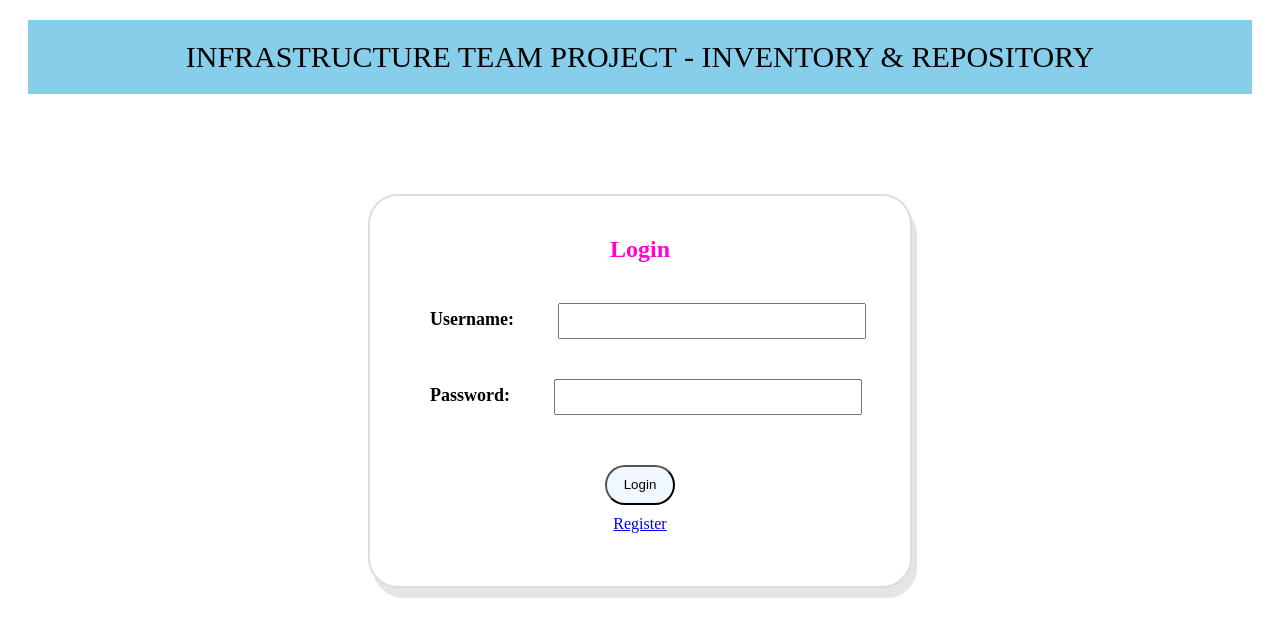
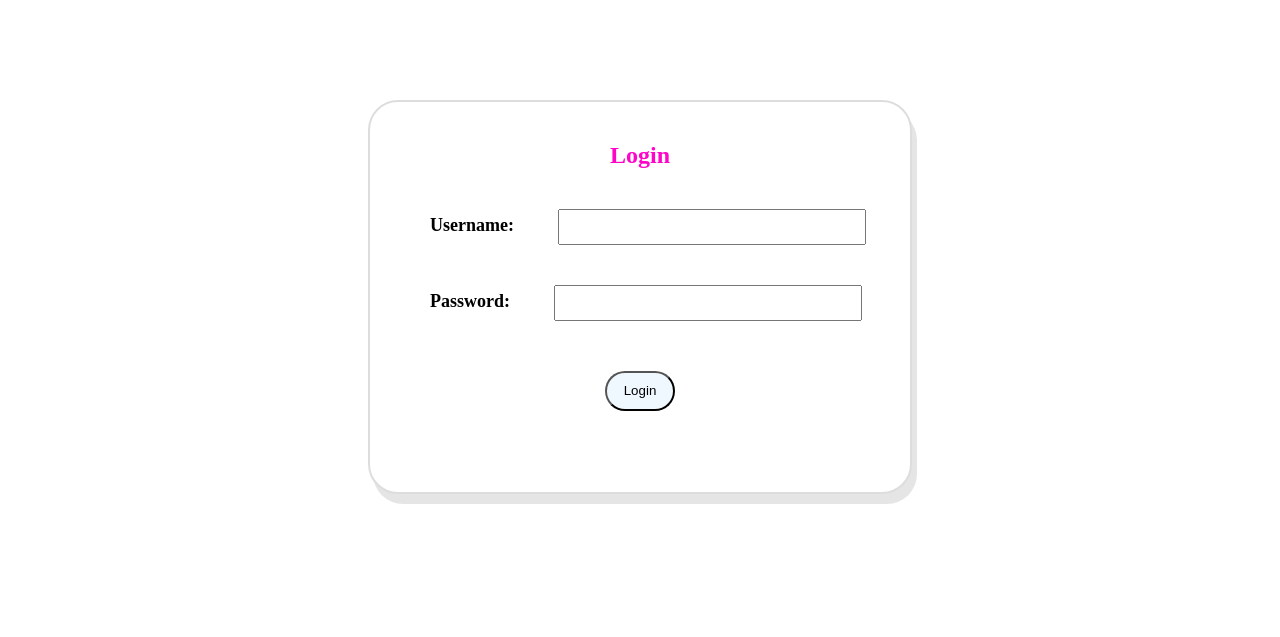
Before and after one commit to amaanshaik20/Infrastructure-Team-Project, a Flask app: page / in a window 1280 px wide. Shown: the top 637 px of the page. Run offline with Flask 3, Linux system fonts and the light colour scheme.

Commit message:
Update index.html

```diff
--- a/templates/index.html
+++ b/templates/index.html
@@ -78,9 +78,6 @@
     </style>
 </head>
 <body>
-    <div>
-        <h3 style="text-align: center; margin: 20px;padding-top: 20px; padding-bottom: 20px;  color: black; font-weight: 500; font-size: 30px; background-color: skyblue;">INFRASTRUCTURE TEAM PROJECT - INVENTORY & REPOSITORY</h3>
-    </div>
     <div class="login-container">
         <form id="loginForm" action="/main" method="post">
             <h2 class="center">Login</h2>
@@ -97,7 +94,7 @@
             <center>
                 <div class="button">
                     <button type="submit" style="margin: 10PX;">Login</button><br>
-                    <a href="/register">Register</a>
+                    <!-- <a href="/register">Register</a> -->
                 </div>
             </center>
             {% if message %}
```
